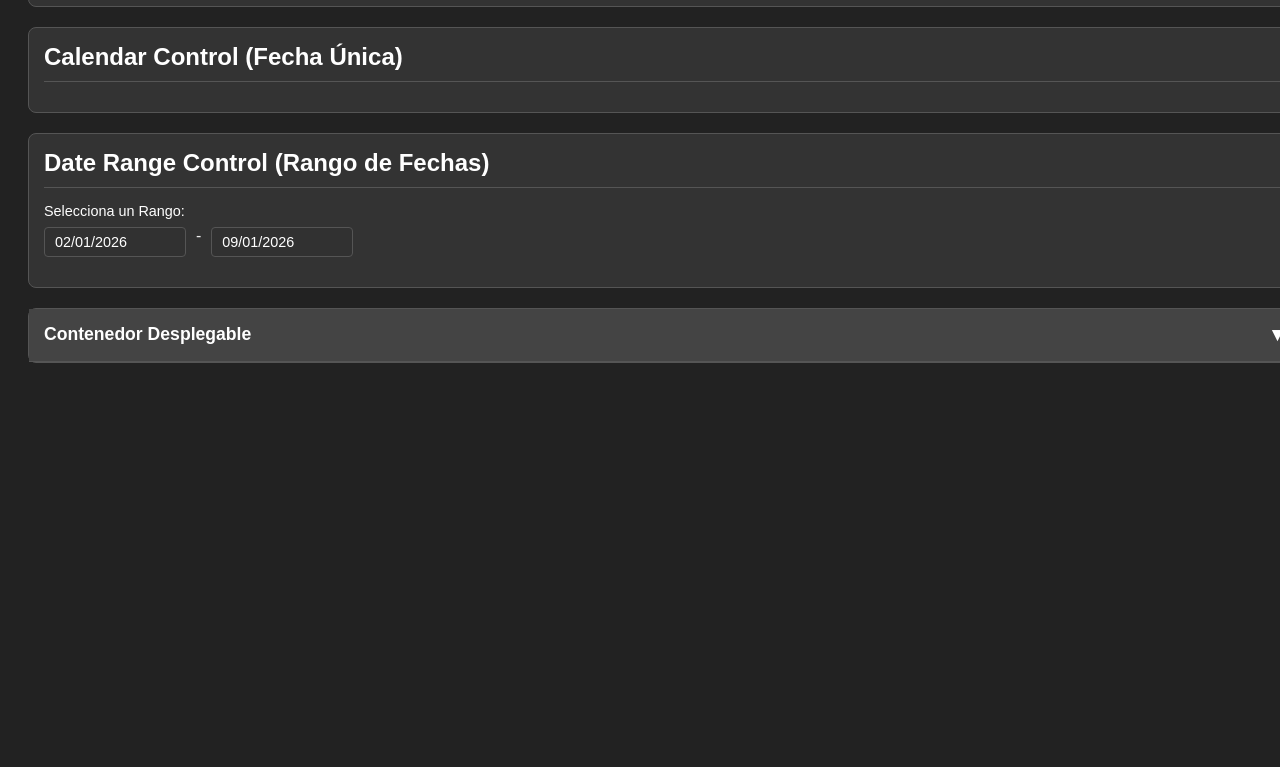
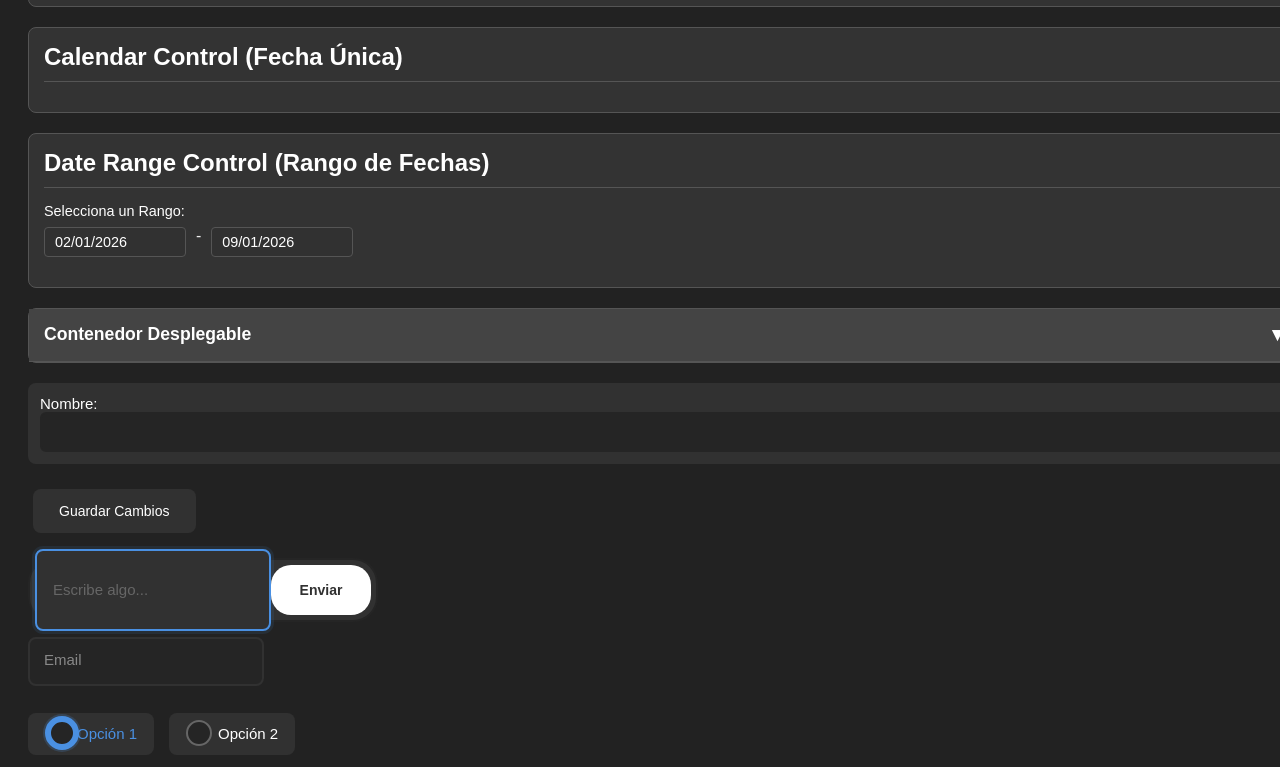
Before and after one commit to unonibes4a/libjsuibasicos, a plain HTML site: page index.html in a window 1280 px wide. Shown: the part 1648-2415 px from the top of the page. Before the commit the page ends 2064 px from the top, so only its background shows below. Drawn offline with Linux system fonts and the light colour scheme.

Commit message:
Update index.html

```diff
--- a/index.html
+++ b/index.html
@@ -1,3 +1,5 @@
+
+
 <!DOCTYPE html>
 <html lang="es">
 <head>
@@ -99,30 +101,32 @@
             <div id="date-range-parent"></div>
         </div>
     </div>
-
+  <div class="container">
+        <input type="file" id="i1" style="display: none;">
+    </div>
     <script>
 
 document.addEventListener('DOMContentLoaded', () => {
     const buttonParent = document.getElementById('button-parent');
 
-    // Botón hexagonal normal
+
     new HexagonalButton(buttonParent, 'hexBtn1', 'Guardar',
         () => { console.log('Botón Guardar clickeado'); }
     );
 
-    // Botón hexagonal de peligro
+
     const dangerBtn = new HexagonalButton(buttonParent, 'hexBtn2', 'Eliminar',
         () => { alert('¡Acción peligrosa!'); }
     );
     dangerBtn.setStyle('danger');
 
-    // Botón hexagonal de éxito
+
     const successBtn = new HexagonalButton(buttonParent, 'hexBtn3', 'Confirmar',
         () => { console.log('Confirmado'); }
     );
     successBtn.setStyle('success');
 
-    // Botón hexagonal de advertencia
+
     const warningBtn = new HexagonalButton(buttonParent, 'hexBtn4', 'Advertir',
         () => { console.log('Advertencia'); }
     );
@@ -225,6 +229,40 @@ document.addEventListener('DOMContentLoaded', () => {
                JsTools.createMessage("toolsjs ");
 
         });
+
+
+
+document.addEventListener('DOMContentLoaded', () => {
+    const container = document.querySelector('.container');
+
+    new InputSimple(container, 'demo1', 'Nombre:', '', 'text', (val) => {
+        console.log('InputSimple value:', val);
+    });
+
+
+    new Btnormal(container, 'demo2', 'Guardar Cambios', () => {
+        alert('¡Botón presionado!');
+    });
+
+
+    new InputWithButtonControl(container, 'demo3', 'Escribe algo...', 'Enviar',
+        (val) => console.log('Escribiendo:', val),
+        (val) => alert('Enviado: ' + val)
+    );
+
+
+    new SimpleInputControl(container, 'demo4', 'Email', '', 'text', (val) => {
+        console.log('SimpleInput value:', val);
+    });
+
+
+    new SingleRadioButtonControl(container, 'demo5', 'opcion', 'Opción 1', 'opt1', true, (val, checked) => {
+        console.log('Radio:', val, checked);
+    });
+    new SingleRadioButtonControl(container, 'demo6', 'opcion', 'Opción 2', 'opt2', false, (val, checked) => {
+        console.log('Radio:', val, checked);
+    });
+});
     </script>
 
 </body>
```
